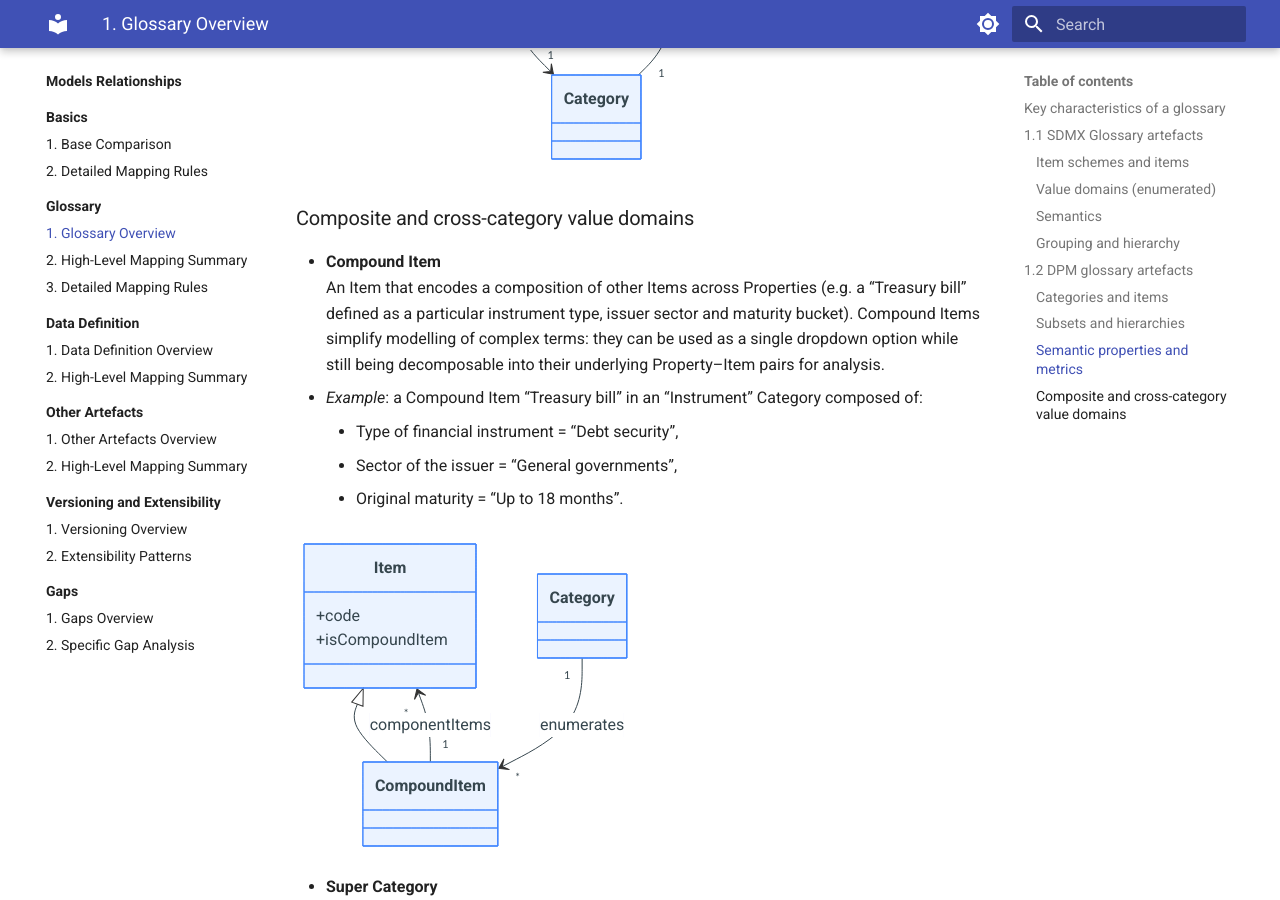
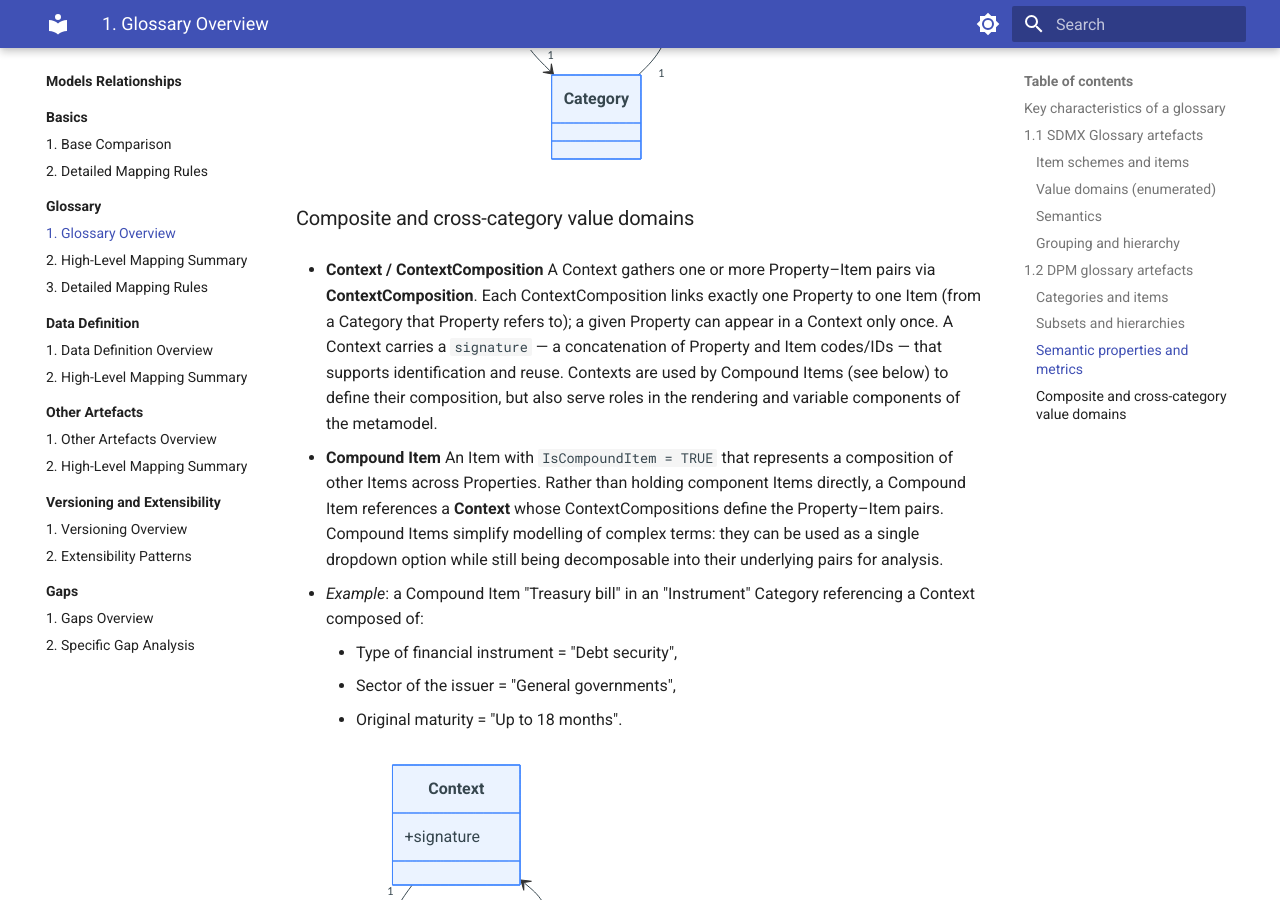
Before and after one commit to sdmx-twg/wp-sdmx-dpm, an MkDocs documentation site: the page built from docs/models-relationships/01_glossary/01_glossary_overview.md, in a window 1280 px wide and 900 px high, scrolled down 10140 px. Built offline with MkDocs 1.6.1 and Material for MkDocs 9.7.7, drawn with Linux system fonts in a browser that asks for light colours.

Commit message:
fix: add Context/ContextComposition to Compound Item model
Addresses #25 — Compound Items reference a Context (not Items
directly). Added Context/ContextComposition bullet explaining
Property-Item pairs, signatures, and reuse. Updated diagram.

````diff
--- a/docs/models-relationships/01_glossary/01_glossary_overview.md
+++ b/docs/models-relationships/01_glossary/01_glossary_overview.md
@@ -245,23 +245,34 @@ classDiagram
 
 ### Composite and cross-category value domains
 
+- **Context / ContextComposition**
+  A Context gathers one or more Property–Item pairs via **ContextComposition**. Each ContextComposition links exactly one Property to one Item (from a Category that Property refers to); a given Property can appear in a Context only once. A Context carries a `signature` — a concatenation of Property and Item codes/IDs — that supports identification and reuse.
+  Contexts are used by Compound Items (see below) to define their composition, but also serve roles in the rendering and variable components of the metamodel.
+
 - **Compound Item**
-  An Item that encodes a composition of other Items across Properties (e.g. a “Treasury bill” defined as a particular instrument type, issuer sector and maturity bucket). Compound Items simplify modelling of complex terms: they can be used as a single dropdown option while still being decomposable into their underlying Property–Item pairs for analysis.
-  - *Example*: a Compound Item “Treasury bill” in an “Instrument” Category composed of:
-    - Type of financial instrument = “Debt security”,
-    - Sector of the issuer = “General governments”,
-    - Original maturity = “Up to 18 months”.
+  An Item with `IsCompoundItem = TRUE` that represents a composition of other Items across Properties. Rather than holding component Items directly, a Compound Item references a **Context** whose ContextCompositions define the Property–Item pairs. Compound Items simplify modelling of complex terms: they can be used as a single dropdown option while still being decomposable into their underlying pairs for analysis.
+  - *Example*: a Compound Item "Treasury bill" in an "Instrument" Category referencing a Context composed of:
+    - Type of financial instrument = "Debt security",
+    - Sector of the issuer = "General governments",
+    - Original maturity = "Up to 18 months".
 
 ```mermaid
 classDiagram
-    class Item {
-      +code
+    class Context {
+      +signature
+    }
+    class ContextComposition {
+      +propertyId
+      +itemId
+    }
+    class CompoundItem {
       +isCompoundItem
     }
-    class CompoundItem
     Item <|-- CompoundItem
-    CompoundItem "1" --> "*" Item : componentItems
-    Category "1" --> "*" CompoundItem : enumerates
+    CompoundItem "1" --> "1" Context
+    Context "1" --> "*" ContextComposition
+    ContextComposition "*" --> "1" Property
+    ContextComposition "*" --> "1" Item
 ```
 
 - **Super Category**
````
